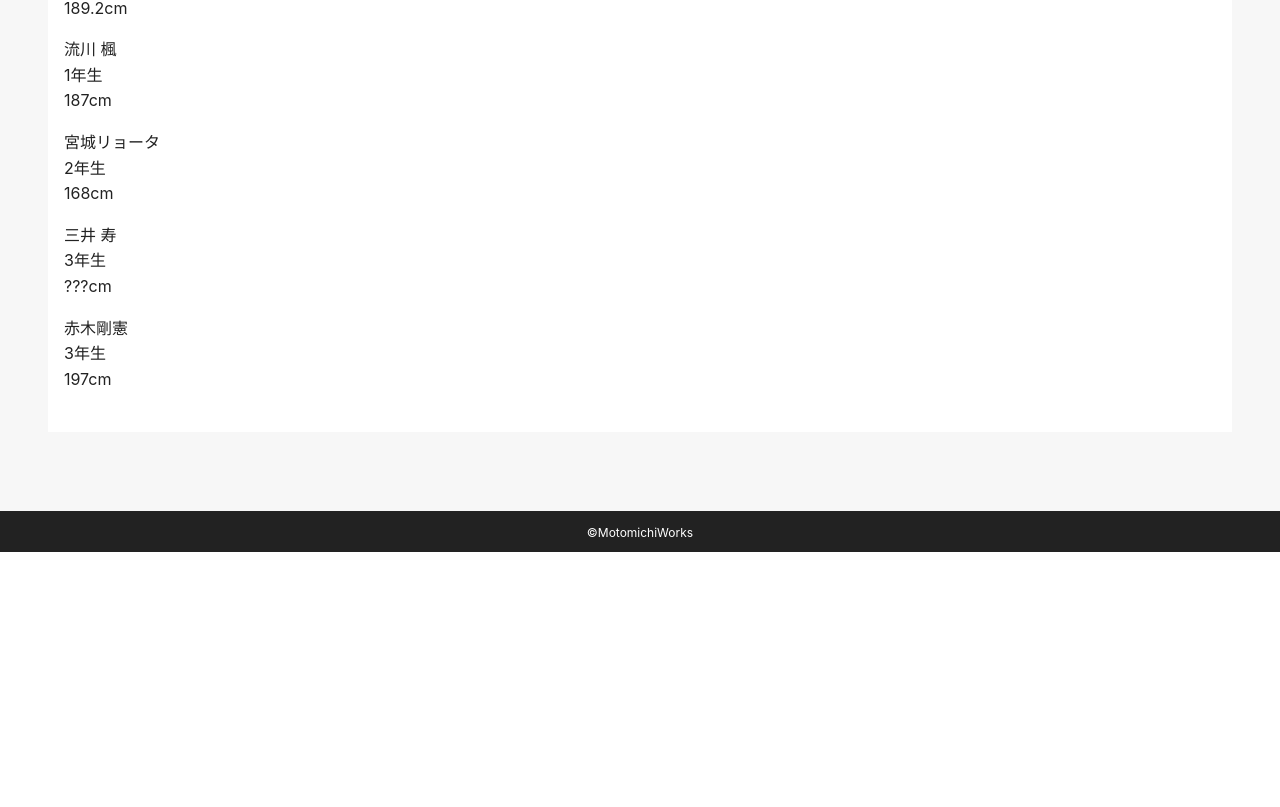
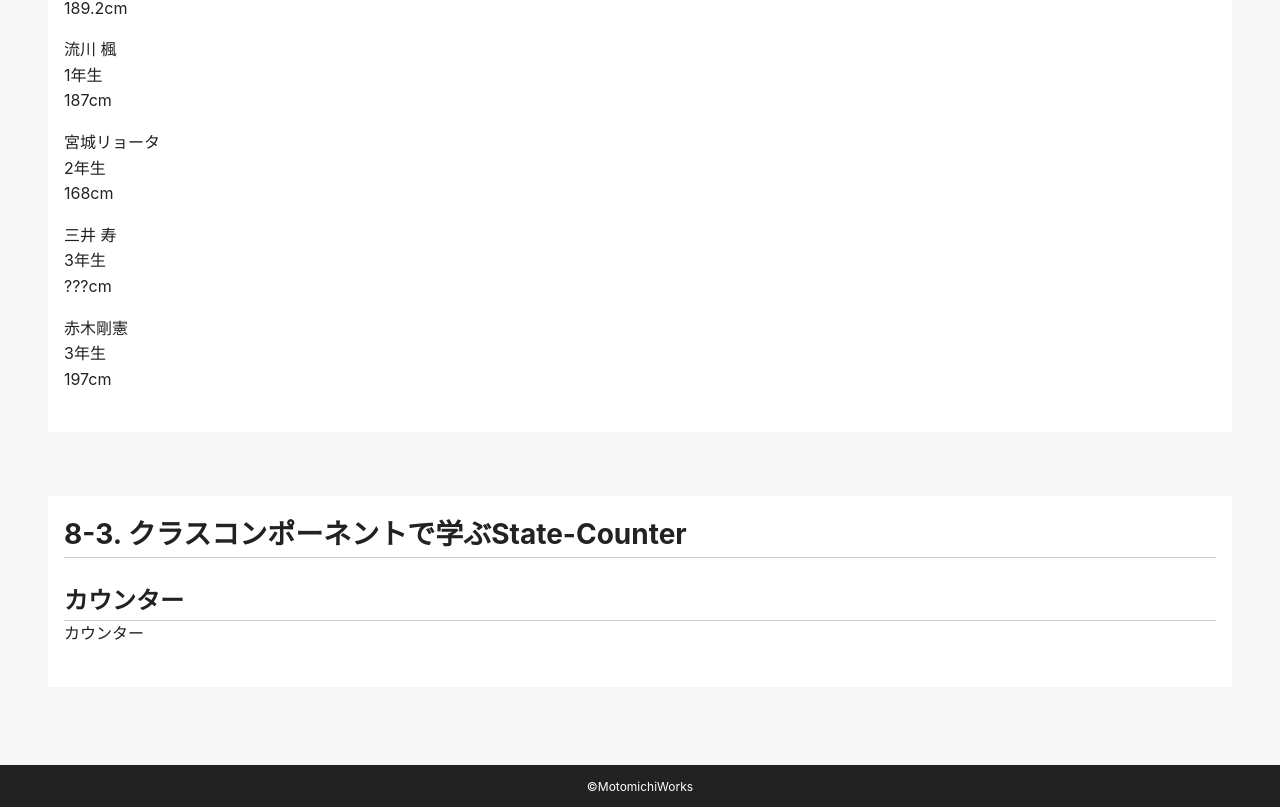
Before and after one commit to motomichi-works/react_playground_old, a React (Create React App) app: page /riakuto-chapter08 in a window 1280 px wide. Shown: the part 1078-1885 px from the top of the page. Before the commit the page ends 1630 px from the top, so only its background shows below. Built offline with nearby package versions, Linux system fonts and the light colour scheme.

Commit message:
8-3-2のカウンターはContainerとPresentationalに分かれていないので一旦スキップ

```diff
--- /dev/null
+++ b/src/components/riakuto-chapter08/molecules-and-atoms/CounterClass.tsx
@@ -0,0 +1,22 @@
+import { Component, ReactElement } from 'react';
+import styled from 'styled-components';
+import Heading001 from 'components/common/molecules-and-atoms/Heading001';
+
+const StyledElement = styled.div``;
+
+/* eslint-disable react/prefer-stateless-function */
+class CounterClass extends Component {
+  render(): ReactElement {
+    return (
+      <StyledElement>
+        <Heading001 text="カウンター" modifierClassNames={['Lv3']} />
+        <div>
+          <p>カウンター</p>
+        </div>
+      </StyledElement>
+    );
+  }
+}
+/* eslint-enable react/prefer-stateless-function */
+
+export default CounterClass;
--- a/src/containers/RiakutoChapter08/index.tsx
+++ b/src/containers/RiakutoChapter08/index.tsx
@@ -1,11 +1,13 @@
 import Section02Props from 'containers/RiakutoChapter08/organisms/Section02Props';
 import Section03CharacterListClass from 'containers/RiakutoChapter08/organisms/Section03CharacterListClass';
+import Section03CounterClass from 'containers/RiakutoChapter08/organisms/Section03CounterClass';
 import Template001 from 'components/common/templates/Template001';
 
 const RiakutoChapter08: React.VFC = () => (
   <Template001 pageHeadingText="RiakutoChapter08">
     <Section02Props />
     <Section03CharacterListClass />
+    <Section03CounterClass />
   </Template001>
 );
 
--- /dev/null
+++ b/src/containers/RiakutoChapter08/organisms/Section03CounterClass.tsx
@@ -0,0 +1,32 @@
+import { Component, ReactElement } from 'react';
+import BasicOrganism001 from 'components/common/organisms/BasicOrganism001';
+import ConterClass from 'components/riakuto-chapter08/molecules-and-atoms/CounterClass';
+
+type State = { count: number };
+
+/* eslint-disable react/prefer-stateless-function */
+class Section03CounterClass extends Component<unknown, State> {
+  constructor(props: unknown) {
+    super(props);
+    this.state = { count: 0 };
+  }
+
+  reset(): void {
+    this.setState({ count: 0 });
+  }
+
+  increment(): void {
+    this.setState((state) => ({ count: state.count + 1 }));
+  }
+
+  render(): ReactElement {
+    return (
+      <BasicOrganism001 sectionHeadingText="8-3. クラスコンポーネントで学ぶState-Counter">
+        <ConterClass />
+      </BasicOrganism001>
+    );
+  }
+}
+/* eslint-enable react/prefer-stateless-function */
+
+export default Section03CounterClass;
```
